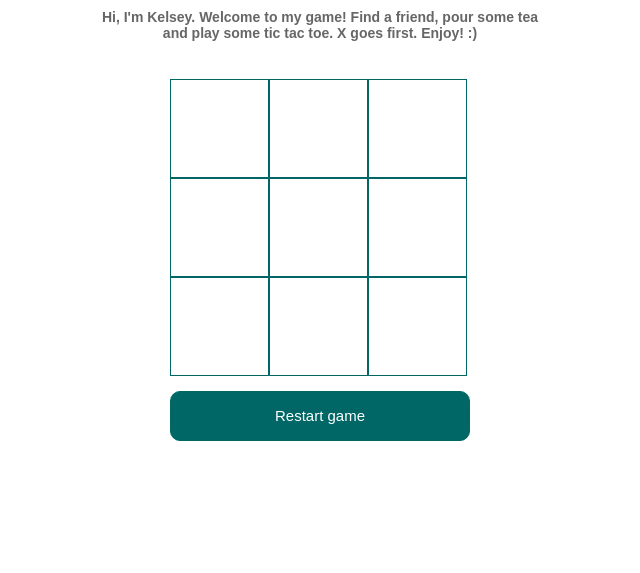
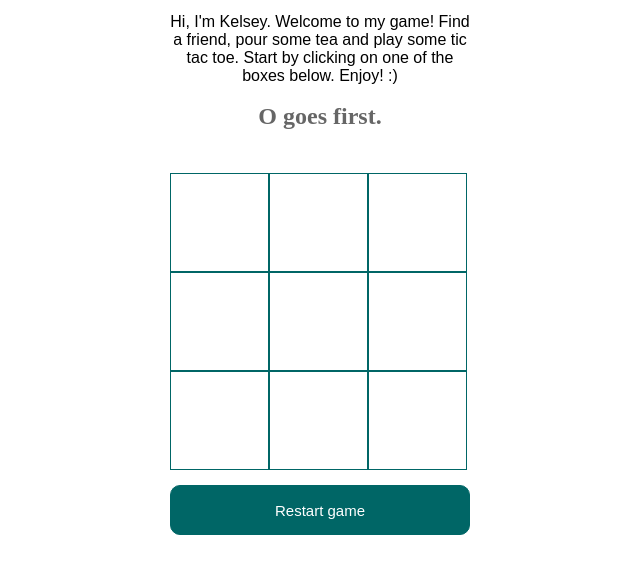
Before and after one commit to KelseySteele/TicTacToe, a plain HTML site: page index.html in a window 1280 px wide. Both pictures are taken after a click on the button "Restart game". Shown: the part 73-646 px from the top of the page, without its empty margins (320-960 px from the left). Drawn offline with Linux system fonts and the light colour scheme.

Commit message:
alternate starting players.

```diff
--- a/index.html
+++ b/index.html
@@ -3,18 +3,18 @@
 <head>
   <link rel="stylesheet" href="tttstyle.css">
 </head>
- <body>
+ <body onload= "game.firstPlayerDisplay()">
  <script src="tttscript.js"></script>
  <div class= "container">
     <div class= "title">
         <h1>Kelsey's Tic Tac Toe Game</h1>
     </div>
 
- <div class= "subTitle">
-    <h2>Hi, I'm Kelsey. Welcome to my game! Find a friend, pour some tea and play some tic tac toe.
-        X goes first. Enjoy! :)
-    </h2>
+    <div class= "subTitle">
+        <p>Hi, I'm Kelsey. Welcome to my game! Find a friend, pour some tea and play some tic tac toe. Start by clicking on one of the boxes below.
+         Enjoy! :)  </p>
     </div>
+    <h2 id="firstPlayerDisplay"></h2>
 
         <div id = "box">
             <input type="button" id = "btn1" onclick = "clickBtn('btn1')" />
@@ -28,9 +28,8 @@
             <input type="button" id = "btn9" onclick = "clickBtn('btn9')" />
        </div>
 
-   <input type="button" id = "btnReset" onclick = "reset()" value = "Restart game"/>
-
-   <div id= displayWins>
+   <input type="button" id = "btnReset" onclick = "game.reset()" value = "Restart game"/>
+   <div id = "areaWins">
                 <p id= "Xwins"></p>
                 <p id= "Owins"></p>
 
--- a/tttscript.js
+++ b/tttscript.js
@@ -3,18 +3,24 @@ var player = "X";//First player is X
 var game = {
     numXwins: 0,
     numOwins: 0,
+    firstPlayer: "X",
     restartWins: function(){ //Resets the counter for number of winners.
         numXwins = 0,
-        numOwins = 0;
-        document.getElementById("displayWins").style.display = "none";
+        numOwins = 0,
+        document.getElementById("areaWins").style.display = "none";
         displayWins();
     },
     displayWins: function(){ //displays the number of wins for X and O.
-        document.getElementById("displayWins").style.display = "block";
+        document.getElementById("areaWins").style.display = "block";
         document.getElementById("Xwins").innerHTML = "X has won " + game.numXwins + " games.";
         document.getElementById("Owins").innerHTML = "O has won " + game.numOwins + " games.";
     },
-    winner: function(){ //determines winner of the game.
+    firstPlayerDisplay: function(){ //displays the number of wins for X and O.
+        document.getElementById("firstPlayerDisplay").style.display = "none";
+        document.getElementById("firstPlayerDisplay").style.display = "block";
+        document.getElementById("firstPlayerDisplay").innerHTML = game.firstPlayer + " goes first.";
+    },
+    winner: function() { //determines winner of the game.
         if (
           document.getElementById("btn1").value ==="X" &&//horizontal X wins
           document.getElementById("btn2").value ==="X" &&
@@ -46,12 +52,11 @@ var game = {
        {
            game.numXwins = game.numXwins+1;
            alert("X IS THE WINNER!!! :D");
-           game.displayWins();
-           reset();  //code
+           game.displayWins();  //code
        }
 
        else if (
-           document.getElementById("btn1").value ==="O" &&//horizontal O wins
+          document.getElementById("btn1").value ==="O" &&//horizontal O wins
           document.getElementById("btn2").value ==="O" &&
           document.getElementById("btn3").value ==="O" ||
           document.getElementById("btn4").value ==="O" &&
@@ -82,12 +87,27 @@ var game = {
            game.numOwins = game.numOwins+1;
            alert("O IS THE WINNER!!! :D");
            game.displayWins();
-           game.reset();
        }
-   }
+   },
+
+   reset: function() {
+    var currentbtn = 'btn';
+    var i = 1;
+    for (i=1; i<10; i++) {
+         currentbtn = "btn" + i;
+         document.getElementById(currentbtn).value = "";
+         document.getElementById(currentbtn).disabled = false;
+     }
+     if (game.firstPlayer === "X") {
+        game.firstPlayer = "O";
+     }
+     else {
+        game.firstPlayer = "X";//code
+     };
+     player = game.firstPlayer;
+    game.firstPlayerDisplay();
+    }
 }
-
-
 
 function clickBtn(btn){ // This function puts in an X or O when one of the squares are clicked.
     if (player === "X") {
@@ -102,8 +122,7 @@ function clickBtn(btn){ // This function puts in an X or O when one of the squar
     game.winner();
 }
 
-
-function reset() {  //This function clears out all the Xs and Os and starts a new game.
+/*function reset() {  //This function clears out all the Xs and Os and starts a new game.
     var currentbtn = 'btn';
     var i = 1;
     for (i=1; i<10; i++) {
@@ -111,5 +130,4 @@ function reset() {  //This function clears out all the Xs and Os and starts a ne
         document.getElementById(currentbtn).value = "";
         document.getElementById(currentbtn).disabled = false;
     }
-    player = "X";
-}
+    player = "X";*/
--- a/tttstyle.css
+++ b/tttstyle.css
@@ -1,4 +1,3 @@
-
 
 #box{
   width: 300px;
@@ -47,8 +46,17 @@ input{
   margin-top: 20px;
   margin-left: auto;
   margin-right: auto;
+}
 
-
+.subTitle p{
+  width: 300px;
+  height: 50px;
+  margin-left: auto;
+  margin-right: auto;
+  background-color: #FFFFFF;
+  font-family: sans-serif;
+  text-align: center;
+  padding-bottom: 20px;
 }
 
 h1{
@@ -57,7 +65,7 @@ h1{
   text-align: center
 }
 
-.subTitle{
+h2{
   width: 450px;
   height: 50px;
   background-color: #FFFFFF;
@@ -65,26 +73,9 @@ h1{
   margin-bottom: 20px;
   margin-left: auto;
   margin-right: auto;
-}
-
-h2{
-  font-size: 14px;
-  font-family: sans-serif;
   text-align: center;
 }
 
-#displayWins{
-  font-size: 15px;
-  font-family: sans-serif;
-  margin-left: auto;
-  margin-right: auto;
-  display: none;
-  clear: both;
-  margin-left: auto;
-  margin-right: auto;
-  text-align: center;
-  margin-top: 30px;
-}
 
 #btnResetWins{
   width: 300px;
@@ -97,5 +88,22 @@ h2{
   border-radius: 10px;
   margin-left: auto;
   margin-right: auto;
+}
+
+#firstPlayerDisplay{
+  width: 450px;
+  height: 50px;
+  margin-left: auto;
+  margin-right: auto;
+  width: 450px;
+  height: 50px;
+  background-color: #FFFFFF;
+
+}
+
+#areaWins {
+  display: none;
   margin-left: 150px;
+  float: left;
+  text-align: center;
 }
```
